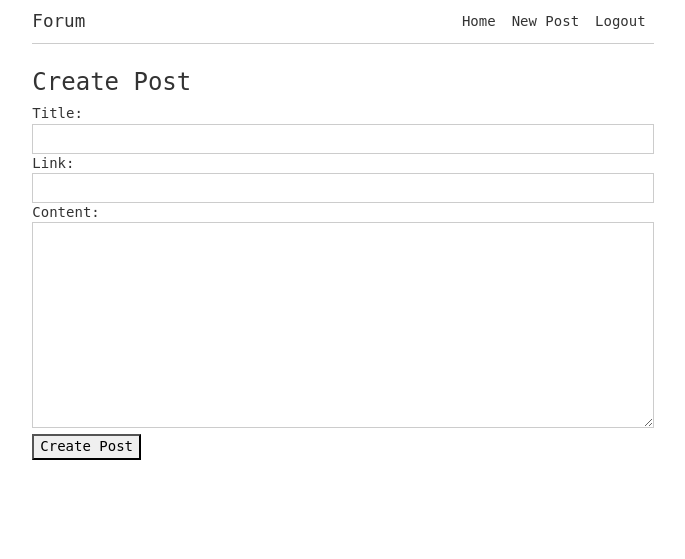
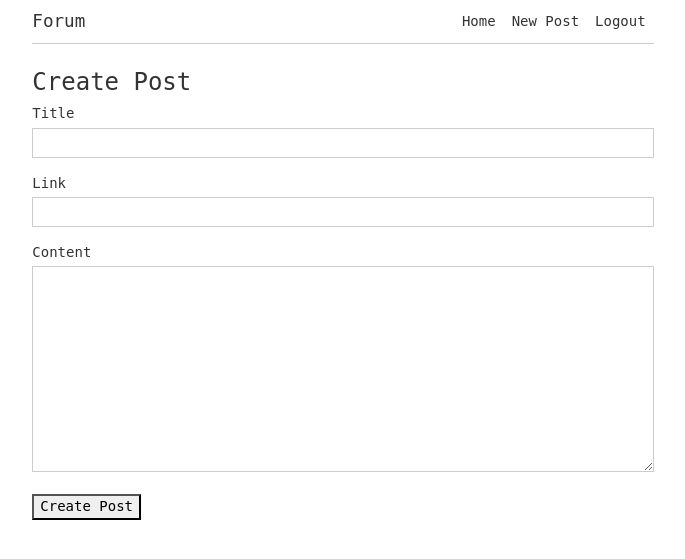
Before and after one commit to coeli-network/forum, a Django app: page /posts/create in a window 1280 px wide. Shown: the top 559 px of the page, without its empty margins (297-982 px from the left). Run offline with Django 5.2, Linux system fonts and the light colour scheme; the visitor is signed in with stand-in values (Sample User, id 1); some libraries are stand-ins or nearby versions.

Commit message:
more styling

```diff
--- a/core/static/css/custom.css
+++ b/core/static/css/custom.css
@@ -177,3 +177,51 @@ h3 { font-size: 1.1rem; }
         max-width: 960px;
     }
 }
+
+.form-group {
+    margin-bottom: 1rem;
+}
+
+.form-group label {
+    display: block;
+    margin-bottom: 0.25rem;
+}
+
+/* Remove the following styles to keep original input appearance */
+/*
+.form-group input,
+.form-group textarea {
+    width: 100%;
+    padding: 0.375rem 0.75rem;
+    font-size: 1rem;
+    line-height: 1.5;
+    border: 1px solid #ced4da;
+    border-radius: 0.25rem;
+}
+
+.btn {
+    display: inline-block;
+    font-weight: 400;
+    text-align: center;
+    vertical-align: middle;
+    user-select: none;
+    border: 1px solid transparent;
+    padding: 0.375rem 0.75rem;
+    font-size: 1rem;
+    line-height: 1.5;
+    border-radius: 0.25rem;
+    transition: color 0.15s ease-in-out, background-color 0.15s ease-in-out, border-color 0.15s ease-in-out, box-shadow 0.15s ease-in-out;
+}
+
+.btn-primary {
+    color: #fff;
+    background-color: #007bff;
+    border-color: #007bff;
+}
+
+.btn-primary:hover {
+    color: #fff;
+    background-color: #0056b3;
+    border-color: #0056b3;
+}
+*/
--- a/core/templates/core/partials/post_form.html
+++ b/core/templates/core/partials/post_form.html
@@ -1,8 +1,8 @@
 <form method="post" action="{% url 'post_create' %}">
     {% csrf_token %}
     {% for field in form %}
-        <div class="form-group">
-            {{ field.label_tag }}
+        <div class="form-group mb-3">
+            {{ field.label_tag|cut:':' }}
             {{ field }}
             {% if field.errors %}
                 <div class="error">{{ field.errors }}</div>
```
